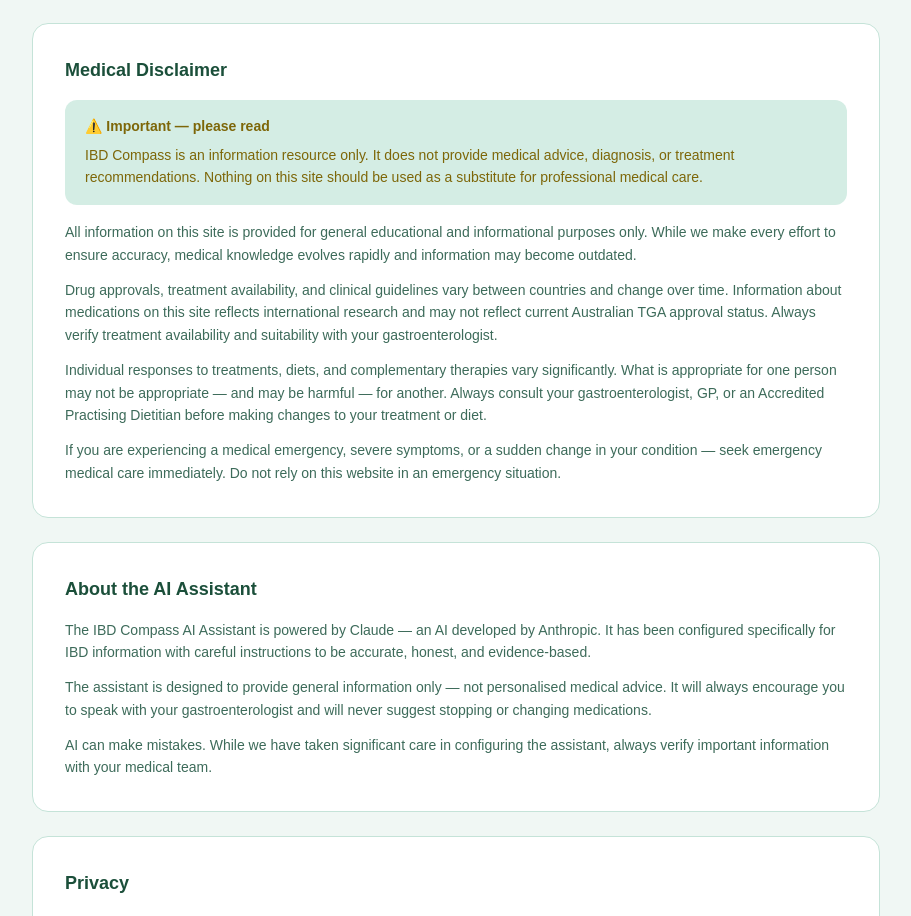
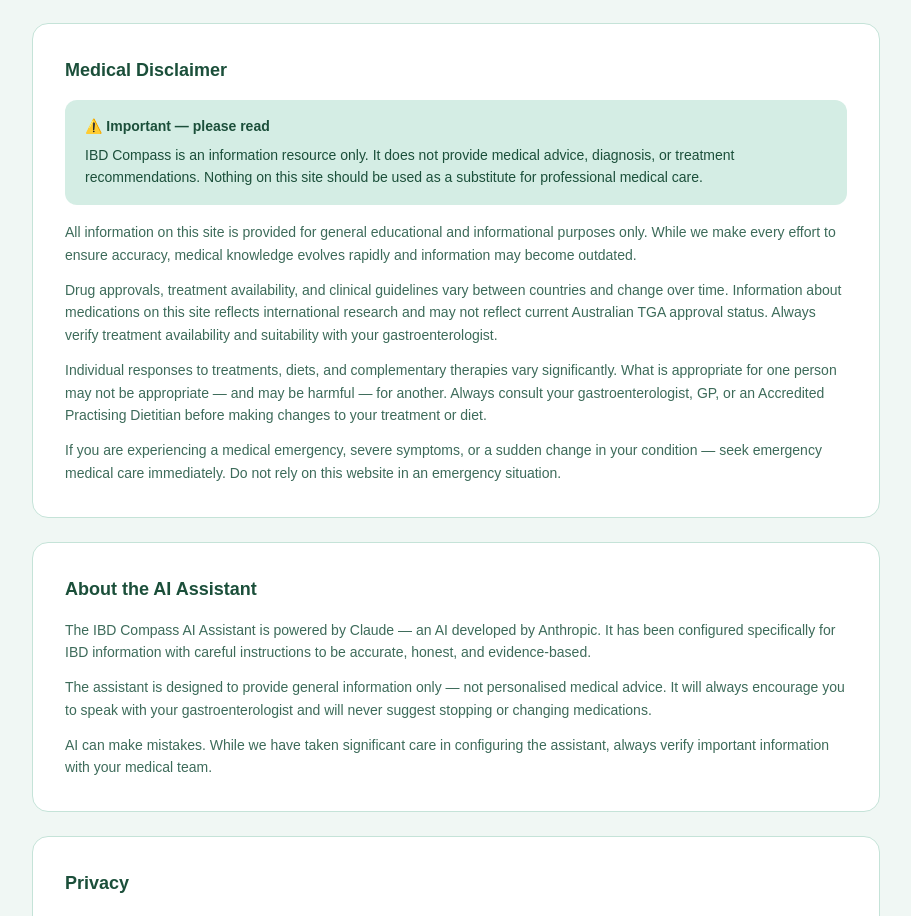
Before and after one commit to VRLes/crohns-compass, a Next.js app: page /about in a window 1280 px wide. Shown: the part 2426-3342 px from the top of the page, without its empty margins (184-1095 px from the left). Built offline with nearby package versions, Linux system fonts and the light colour scheme.

Commit message:
Complete theme sweep — all pages fully respond to dark themes

```diff
--- a/app/about/page.tsx
+++ b/app/about/page.tsx
@@ -1,5 +1,5 @@
 // app/about/page.tsx
-// Crohn's Compass — About & Disclaimer Page
+// IBD Compass — About & Disclaimer Page
 
 import Link from "next/link";
 import Nav from "../components/Nav";
@@ -177,10 +177,10 @@
         <div className="rounded-2xl p-8 border" style={{ backgroundColor: "var(--bg-card)", borderColor: "var(--border-color)" }}>
           <h2 className="text-lg font-semibold mb-4" style={{ color: "var(--text-primary)" }}>Medical Disclaimer</h2>
           <div className="rounded-xl px-5 py-4 mb-4" style={{ backgroundColor: "var(--bg-accent)" }}>
-            <p className="text-sm font-semibold mb-2" style={{ color: "#7D6608" }}>
+            <p className="text-sm font-semibold mb-2" style={{ color: "var(--text-primary)" }}>
               ⚠️ Important — please read
             </p>
-            <p className="text-sm leading-relaxed" style={{ color: "#7D6608" }}>
+            <p className="text-sm leading-relaxed" style={{ color: "var(--text-primary)" }}>
               IBD Compass is an information resource only. It does not provide
               medical advice, diagnosis, or treatment recommendations. Nothing on this
               site should be used as a substitute for professional medical care.
--- a/app/mindfulness/page.tsx
+++ b/app/mindfulness/page.tsx
@@ -1,7 +1,7 @@
 "use client";
 import Nav from "../components/Nav";
 // app/mindfulness/page.tsx
-// Crohn's Compass — Mindfulness Page
+// IBD Compass — Mindfulness Page
 
 import { useState, useRef, useEffect } from "react";
 import Link from "next/link";
@@ -680,7 +680,7 @@
                     <p className="text-xs leading-relaxed mb-2" style={{ color: "var(--text-secondary)"
  }}>{detail}</p>
                     <div className="rounded-lg px-3 py-2" style={{ backgroundColor: "var(--bg-accent)" }}>
-                      <p className="text-xs" style={{ color: "#7D6608" }}>⚠️ Worth knowing: {caution}</p>
+                      <p className="text-xs" style={{ color: "var(--text-secondary)" }}>⚠️ Worth knowing: {caution}</p>
                     </div>
                   </div>
                 ))}
--- a/app/research/page.tsx
+++ b/app/research/page.tsx
@@ -1,7 +1,7 @@
 "use client";
 
 // app/research/page.tsx
-// Crohn's Compass — Research Page
+// IBD Compass — Research Page
 
 import { useState } from "react";
 import Link from "next/link";
@@ -311,8 +311,8 @@
                 {/* Australia Note */}
                 {item.australiaNote && (
                   <div className="rounded-xl px-4 py-3 mb-3" style={{ backgroundColor: "var(--bg-accent)" }}>
-                    <p className="text-xs font-semibold mb-1" style={{ color: "#7D6608" }}>🇦🇺 Australian availability</p>
-                    <p className="text-xs leading-relaxed" style={{ color: "#7D6608" }}>{item.australiaNote}</p>
+                    <p className="text-xs font-semibold mb-1" style={{ color: "var(--text-primary)" }}>🇦🇺 Australian availability</p>
+                    <p className="text-xs leading-relaxed" style={{ color: "var(--text-secondary)" }}>{item.australiaNote}</p>
                   </div>
                 )}
 
--- a/app/treatments/page.tsx
+++ b/app/treatments/page.tsx
@@ -1,7 +1,7 @@
 "use client";
 import Nav from "../components/Nav";
 // app/treatments/page.tsx
-// Crohn's Compass — Treatments Page
+// IBD Compass — Treatments Page
 
 import { useState } from "react";
 import Link from "next/link";
@@ -441,9 +441,9 @@
                 </span>
                                 {/* UC Note */}
                 {activeCondition === "UC" && treatment.ucNote && (
-                  <div className="mt-3 rounded-xl px-4 py-3" style={{ backgroundColor: "#eff6ff", borderLeft: "3px solid #3b82f6" }}>
-                    <p className="text-xs font-semibold mb-1" style={{ color: "#1e40af" }}>UC-specific</p>
-                    <p className="text-xs leading-relaxed" style={{ color: "#1e40af" }}>{treatment.ucNote}</p>
+                  <div className="mt-3 rounded-xl px-4 py-3" style={{ backgroundColor: "var(--bg-accent)", borderLeft: "3px solid #2E8B6A" }}>
+                    <p className="text-xs font-semibold mb-1" style={{ color: "var(--text-primary)" }}>UC-specific</p>
+                    <p className="text-xs leading-relaxed" style={{ color: "var(--text-secondary)" }}>{treatment.ucNote}</p>
                   </div>
                 )}
 
```
